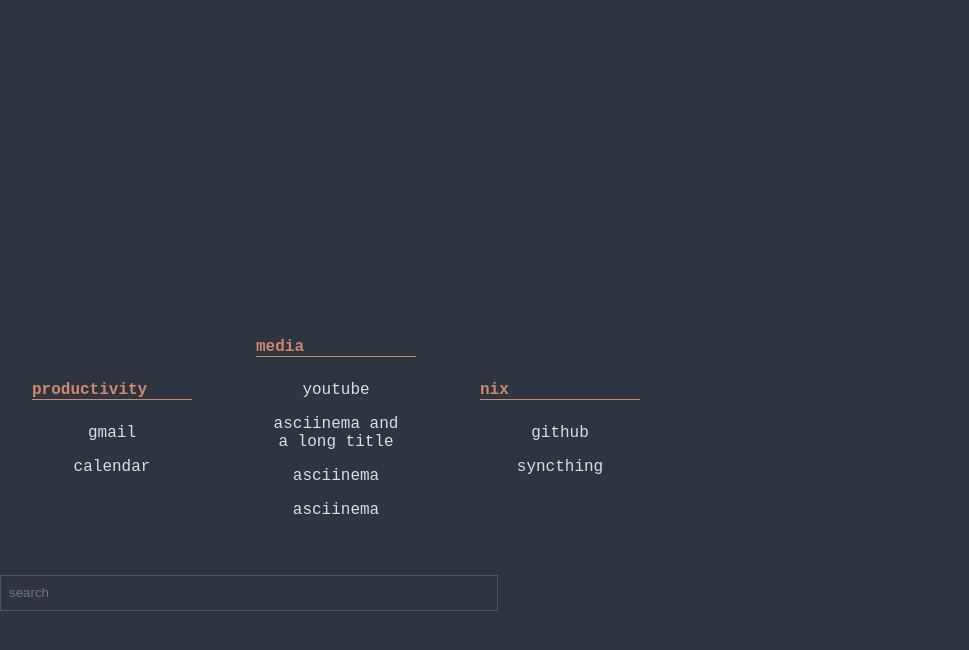
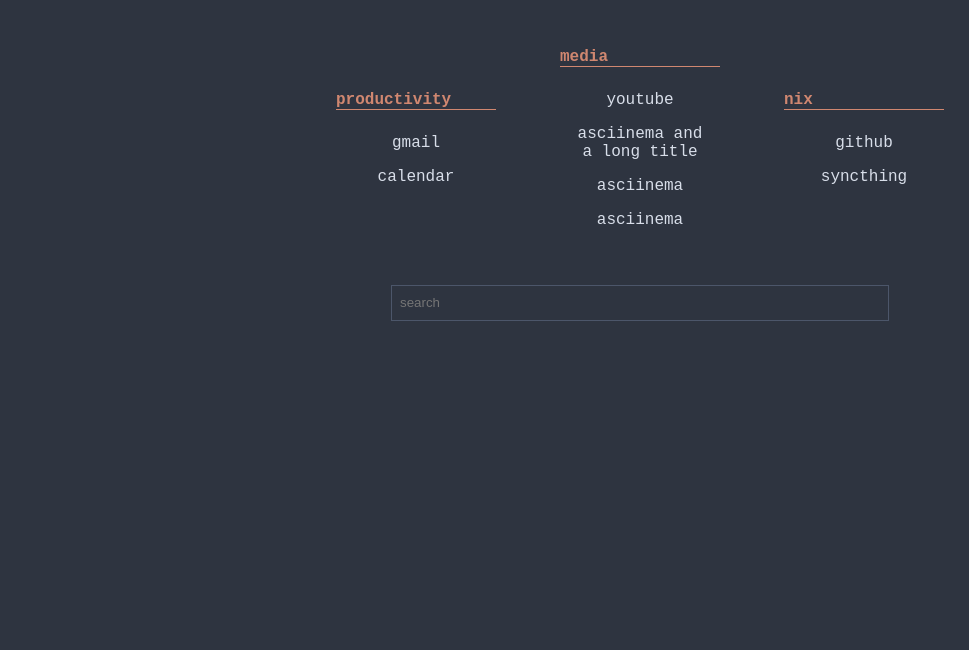
Before and after one commit to mismatchtea/mismatchtea.github.io, a Jekyll site: the page newstart.html, which Jekyll copies as it is, in a window 1280 px wide. Shown: the top 650 px of the page, without its empty margins (0-969 px from the left). Built offline with Jekyll 4.4.1, drawn with Linux system fonts in a browser that asks for light colours.

Commit message:
more aligning

```diff
--- a/newstart.html
+++ b/newstart.html
@@ -21,9 +21,9 @@
 .container{
     display: flex;
     flex-direction: column;
-    align-items: flex-start;
-    align-content: center;
-    justify-content: center;
+    align-items: center;
+    align-content: flex-start;
+    justify-content: flex-start;
     min-height: 100%;
     width: inherit;
 }
```
